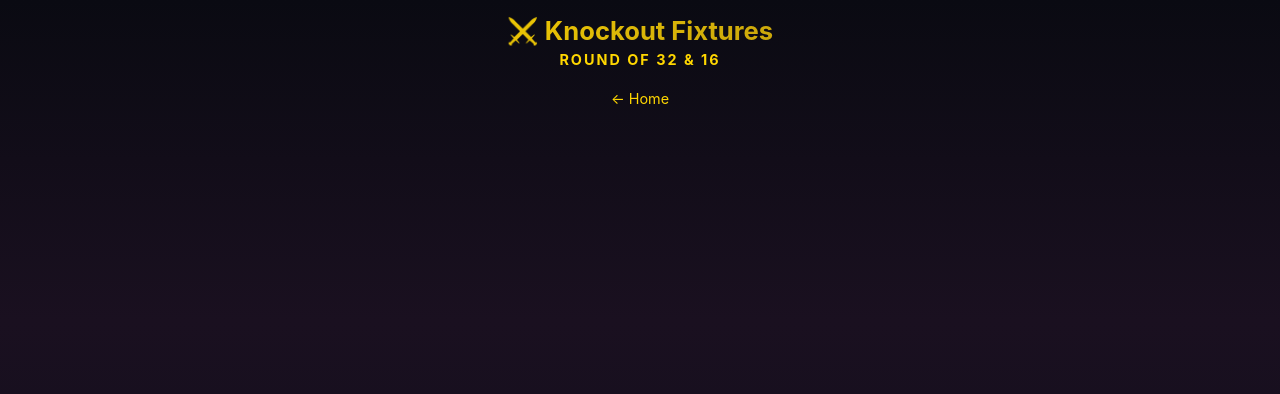
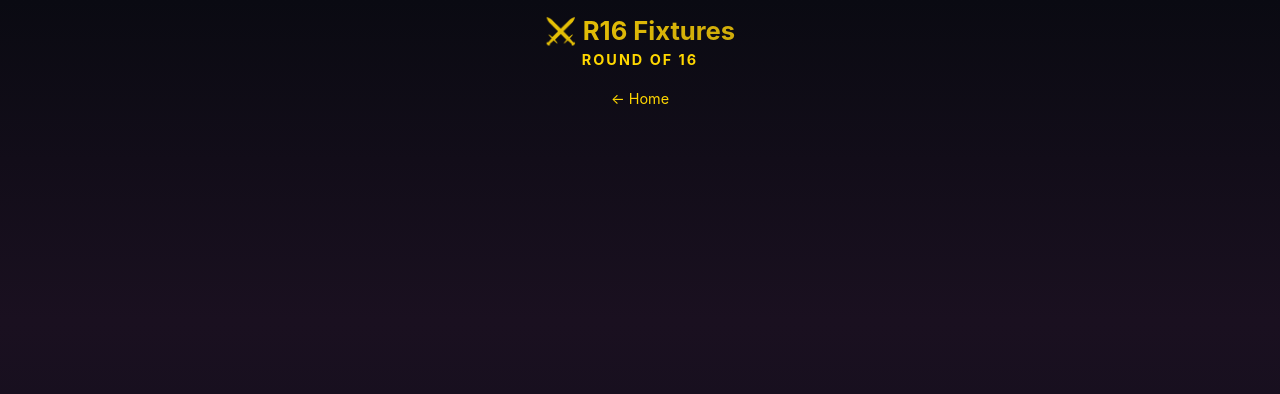
Before and after one commit to cpdnajmal-lgtm/wc-predictions, a Flask app: page /bracket in a window 1280 px wide. Shown: the top 394 px of the page. Run offline with Flask 3, Linux system fonts and the light colour scheme; data that the repository does not hold is empty; some libraries are stand-ins or nearby versions.

Commit message:
fix: Fixtures page shows only R16 matches (hide completed R32)

```diff
--- a/app.py
+++ b/app.py
@@ -1392,9 +1392,9 @@ def bracket():
     """Show tournament bracket with results and eliminated teams."""
     try:
         matches = load_matches()
-        # Only knockout matches (73+)
+        # Only R16+ matches (89+), skip completed R32
         knockout_matches = [m for m in matches if m.get("id", "").startswith("match_")]
-        knockout_matches = [m for m in knockout_matches if int(m["id"].replace("match_", "")) > 72]
+        knockout_matches = [m for m in knockout_matches if int(m["id"].replace("match_", "")) > 88]
         knockout_matches.sort(key=lambda m: m.get("sort_order", 0))
 
         # Group by date
--- a/templates/bracket.html
+++ b/templates/bracket.html
@@ -26,8 +26,8 @@
     </style>
 </head>
 <body>
-    <h1>⚔️ Knockout Fixtures</h1>
-    <p class="subtitle">ROUND OF 32 & 16</p>
+    <h1>⚔️ R16 Fixtures</h1>
+    <p class="subtitle">ROUND OF 16</p>
     <div class="nav"><a href="{{ url_for('home') }}">← Home</a></div>
 
     {% for date_group in bracket_dates %}
```
